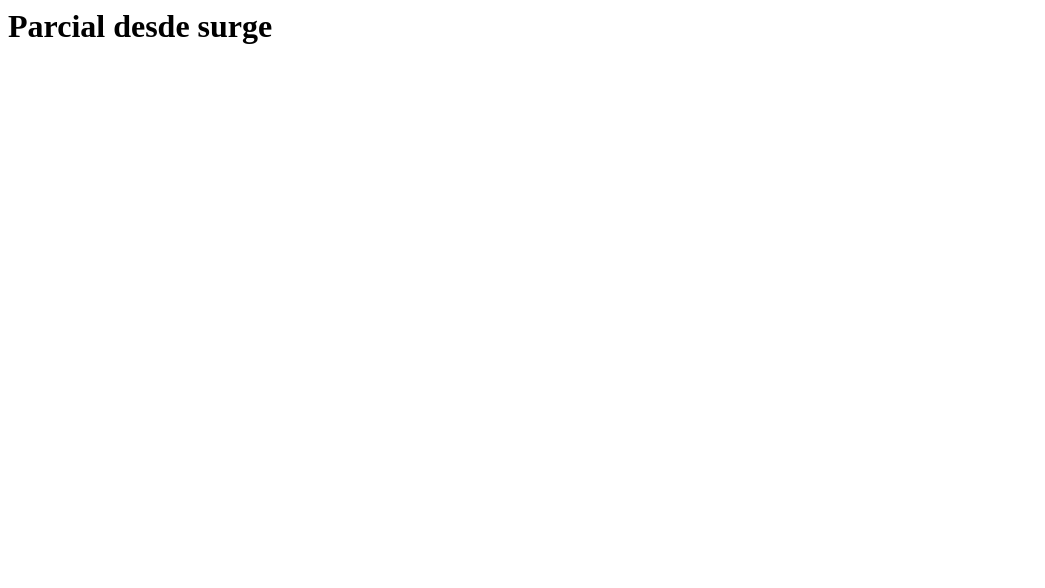
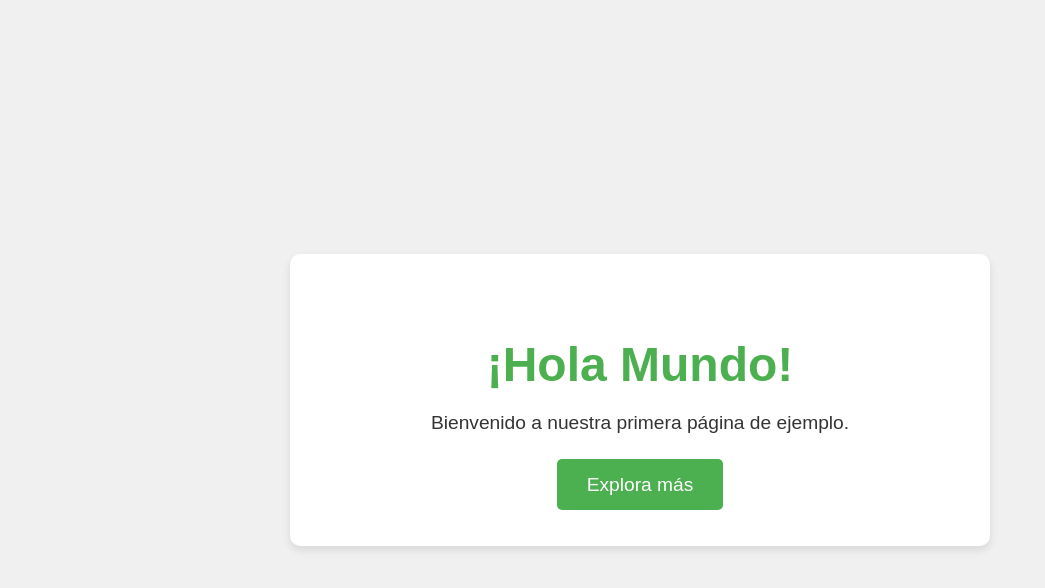
Before and after one commit to RadyFR/ParcialSurge, a plain HTML site: page index.html in a window 1280 px wide. Shown: the whole page, without its empty margins (0-1045 px from the left). Drawn offline with Linux system fonts and the light colour scheme.

Commit message:
Estilizando un poco la pagina

```diff
--- a/index.html
+++ b/index.html
@@ -1 +1,72 @@
-<h1> Parcial desde surge </h1>
+
+<!DOCTYPE html>
+<html lang="es">
+<head>
+    <meta charset="UTF-8">
+    <meta name="viewport" content="width=device-width, initial-scale=1.0">
+    <title>Hola Mundo Landing Page</title>
+    <style>
+        /* Estilos generales */
+        body {
+            font-family: 'Arial', sans-serif;
+            margin: 0;
+            padding: 0;
+            background: #f0f0f0;
+            display: flex;
+            justify-content: center;
+            align-items: center;
+            height: 100vh;
+        }
+
+        .landing-page {
+            text-align: center;
+            background-color: #ffffff;
+            border-radius: 10px;
+            padding: 50px;
+            box-shadow: 0 4px 8px rgba(0, 0, 0, 0.1);
+            width: 80%;
+            max-width: 600px;
+        }
+
+        .landing-page h1 {
+            color: #4CAF50;
+            font-size: 3em;
+            margin-bottom: 20px;
+        }
+
+        .landing-page p {
+            font-size: 1.2em;
+            color: #333;
+            margin-bottom: 40px;
+        }
+
+        .cta-button {
+            background-color: #4CAF50;
+            color: white;
+            font-size: 1.2em;
+            padding: 15px 30px;
+            text-decoration: none;
+            border-radius: 5px;
+            transition: background-color 0.3s ease;
+        }
+
+        .cta-button:hover {
+            background-color: #45a049;
+        }
+
+        .footer {
+            font-size: 0.9em;
+            color: #777;
+            margin-top: 40px;
+        }
+    </style>
+</head>
+<body>
+    <div class="landing-page">
+        <h1>¡Hola Mundo!</h1>
+        <p>Bienvenido a nuestra primera página de ejemplo.</p>
+        <a href="#" class="cta-button">Explora más</a>
+
+    </div>
+</body>
+</html>
```
